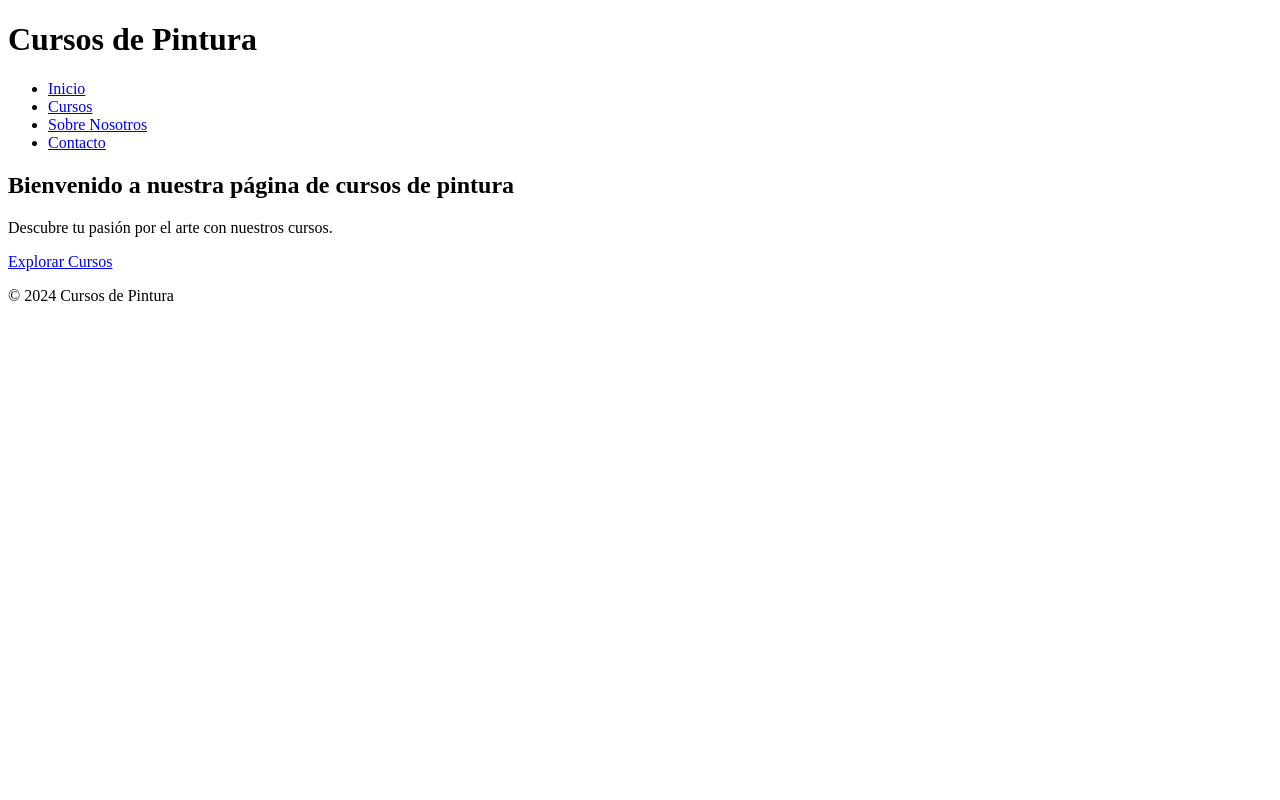
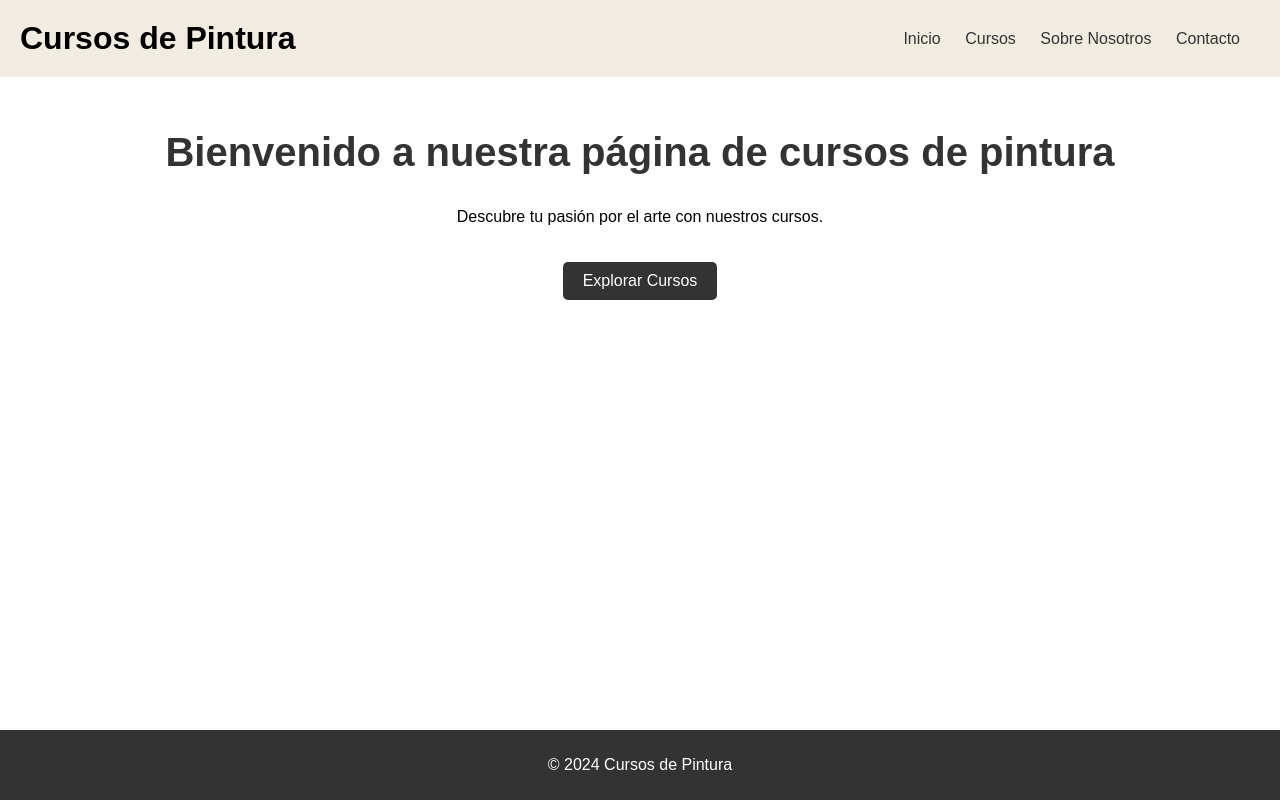
Before and after one commit to fran-q/webCursoPintura, a plain HTML site: page index.html in a window 1280 px wide. Drawn offline with Linux system fonts and the light colour scheme; a script that the page names is missing.

Commit message:
conexion del index con su hoja de estilo

```diff
--- a/index.html
+++ b/index.html
@@ -3,7 +3,8 @@
 <head>
     <meta charset="UTF-8">
     <meta name="viewport" content="width=device-width, initial-scale=1.0">
-    <title>Document</title>
+    <title>Curso de pintura</title>
+    <link rel="stylesheet" href="style.css">
 </head>
 <body>
     <header>
```
